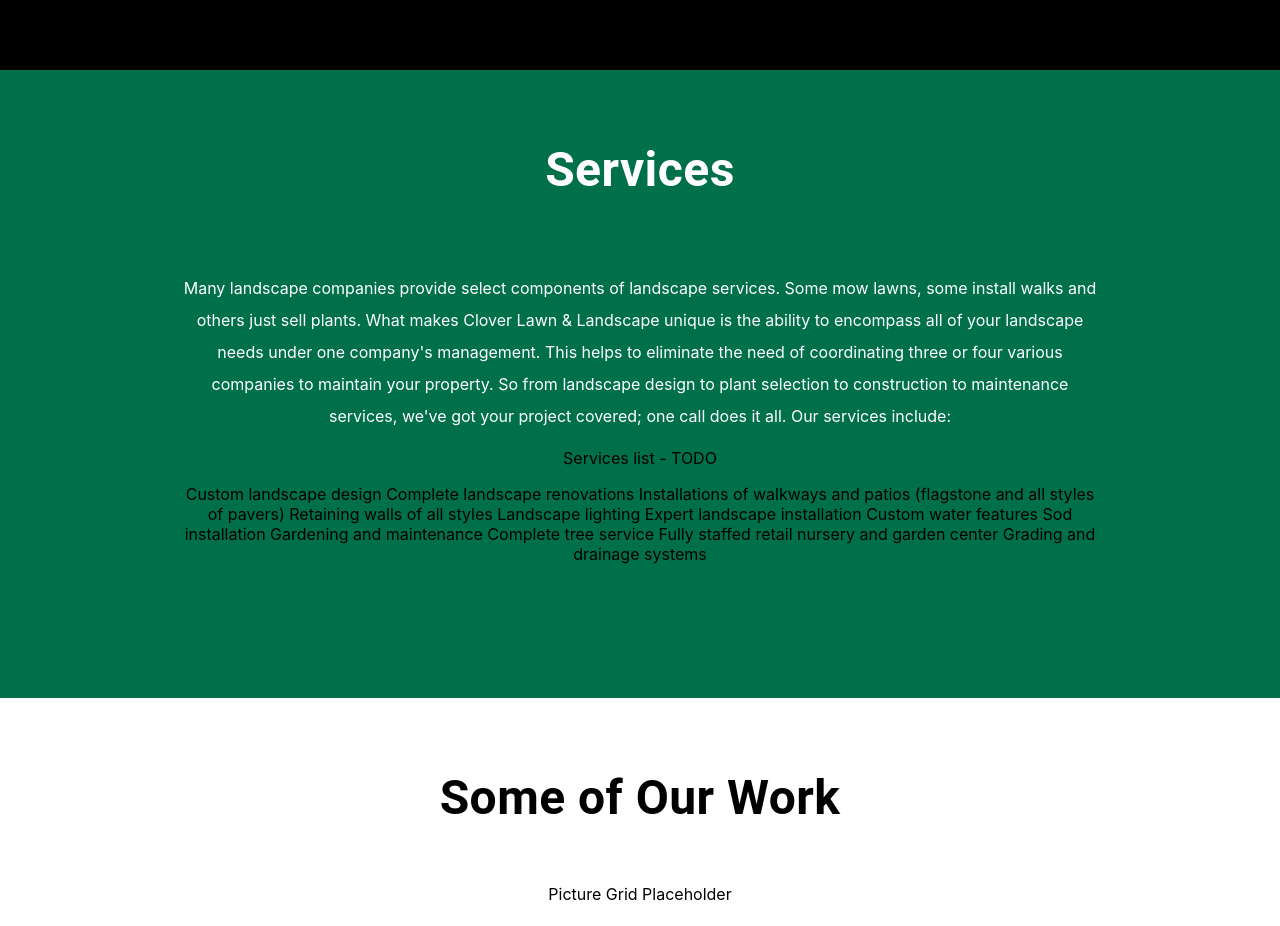
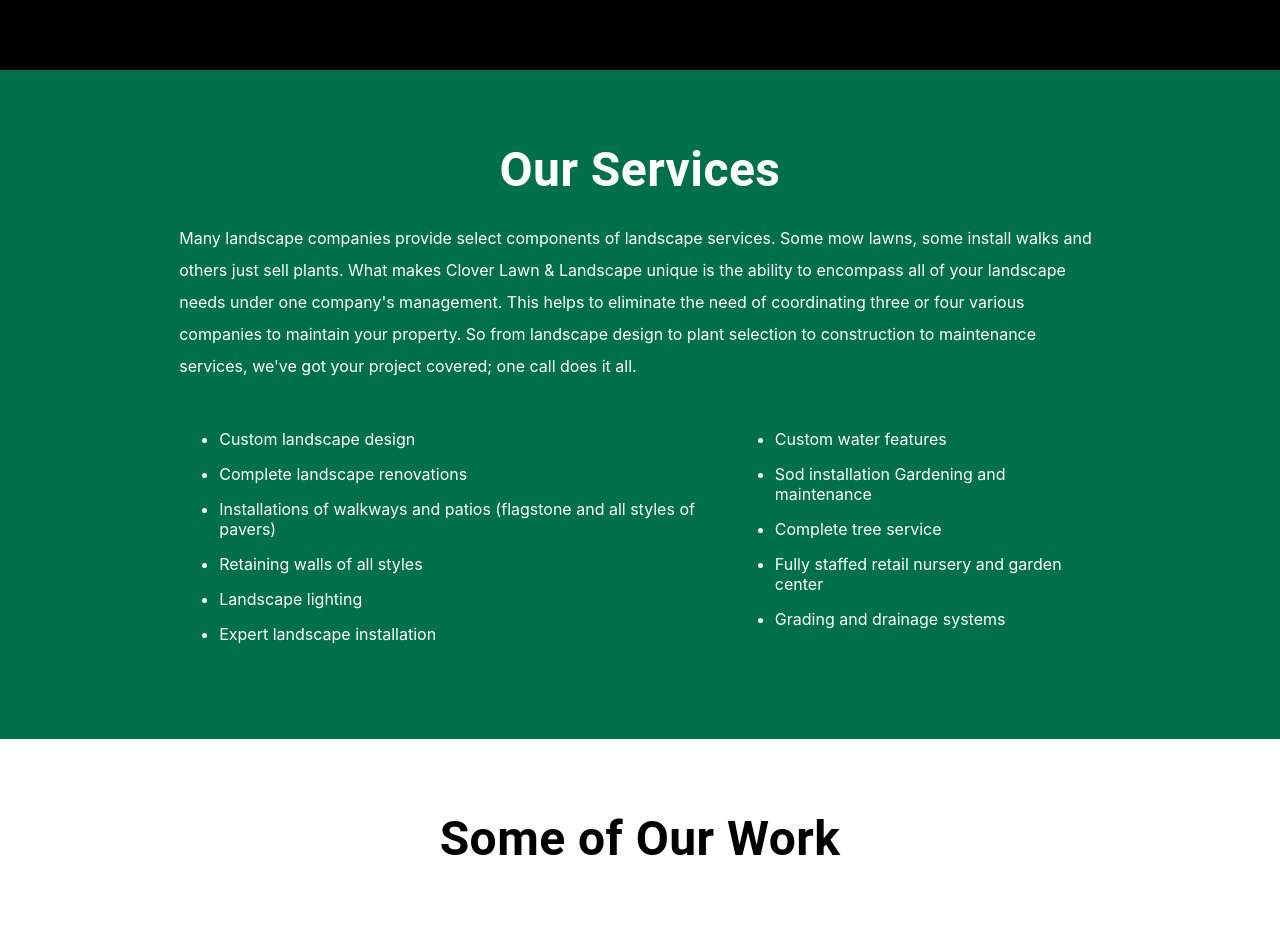
Before and after one commit to RocSites/cloverLawnLandscape-frontend, a React (Create React App) app: page / in a window 1280 px wide. Shown: the part 1920-2846 px from the top of the page. Built offline with nearby package versions, Linux system fonts and the light colour scheme.

Commit message:
first pass on services

```diff
--- a/src/components/Services.js
+++ b/src/components/Services.js
@@ -6,13 +6,11 @@ const withStyles = makeStyles(() => ({
         display: "flex",
         flexDirection: "column",
         background: "#00704a",
-        height: "500px",
         padding: "5% 14% 5% 14%",
         margin: "auto"
     },
     servicesHeaderTextWrapper: {
         display: "flex",
-        margin: "0px 0 50px 0",
         justifyContent: "center",
         color: "black"
     },
@@ -28,11 +26,21 @@ const withStyles = makeStyles(() => ({
         }
     },
     servicesDescriptionWrapper: {
-
+        textAlign: "left"
     },
     servicesParagraph: {
         lineHeight: 2,
         color: "white"
+    },
+    servicesListUl: {
+        color: "white",
+        textAlign: "left",
+        "& li": {
+            margin: "15px 0"
+        }
+    },
+    servicesListWrapper: {
+        display: "flex"
     }
 
 }));
@@ -42,29 +50,31 @@ const Services = () => {
     return (
         <div className={classes.servicesWrapper}>
             <div className={classes.servicesHeaderTextWrapper}>
-                <Typography className={classes.servicesHeader}>Services</Typography>
+                <Typography className={classes.servicesHeader}>Our Services</Typography>
             </div>
             <div className={classes.servicesDescriptionWrapper}>
                 <p className={classes.servicesParagraph}>Many landscape companies provide select components of landscape services. Some mow lawns, some install walks and others just sell plants.
                     What makes Clover Lawn & Landscape unique is the ability to encompass all of your landscape needs under one company's management.
                     This helps to eliminate the need of coordinating three or four various companies to maintain your property. So from landscape design to plant selection
-                    to construction to maintenance services, we've got your project covered; one call does it all. Our services include:
+                    to construction to maintenance services, we've got your project covered; one call does it all.
                 </p>
             </div>
-            <div> Services list - TODO
-                <p>
-                    Custom landscape design
-                    Complete landscape renovations
-                    Installations of walkways and patios (flagstone and all styles of pavers)
-                    Retaining walls of all styles
-                    Landscape lighting
-                    Expert landscape installation
-                    Custom water features
-                    Sod installation Gardening and maintenance
-                    Complete tree service
-                    Fully staffed retail nursery and garden center
-                    Grading and drainage systems
-                </p>
+            <div className={classes.servicesListWrapper}>
+                <ul className={classes.servicesListUl}>
+                    <li>Custom landscape design</li>
+                    <li>Complete landscape renovations</li>
+                    <li>Installations of walkways and patios (flagstone and all styles of pavers)</li>
+                    <li>Retaining walls of all styles</li>
+                    <li>Landscape lighting</li>
+                    <li>Expert landscape installation</li>
+                </ul>
+                <ul className={classes.servicesListUl}>
+                    <li>Custom water features</li>
+                    <li>Sod installation Gardening and maintenance</li>
+                    <li>Complete tree service</li>
+                    <li>Fully staffed retail nursery and garden center</li>
+                    <li>Grading and drainage systems</li>
+                </ul>
             </div>
         </div>
     )
```
